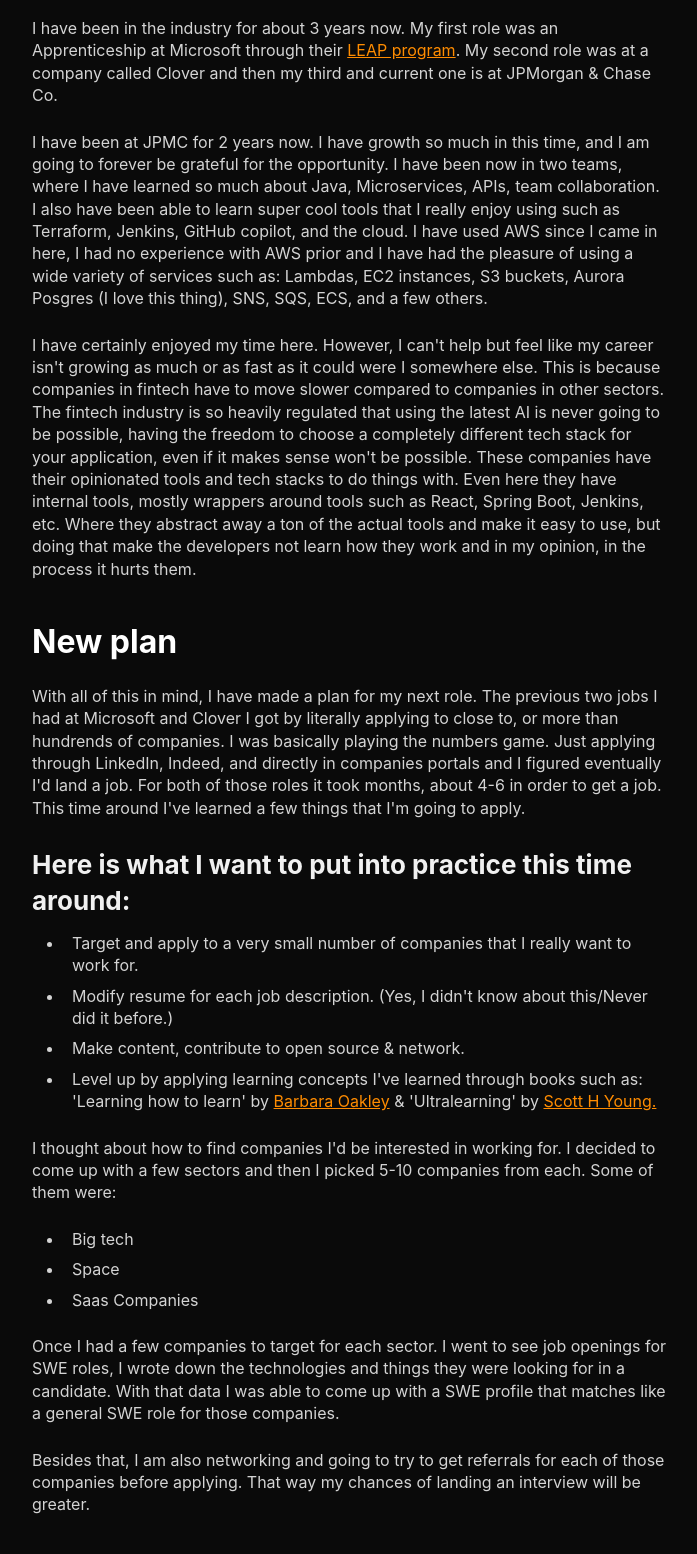
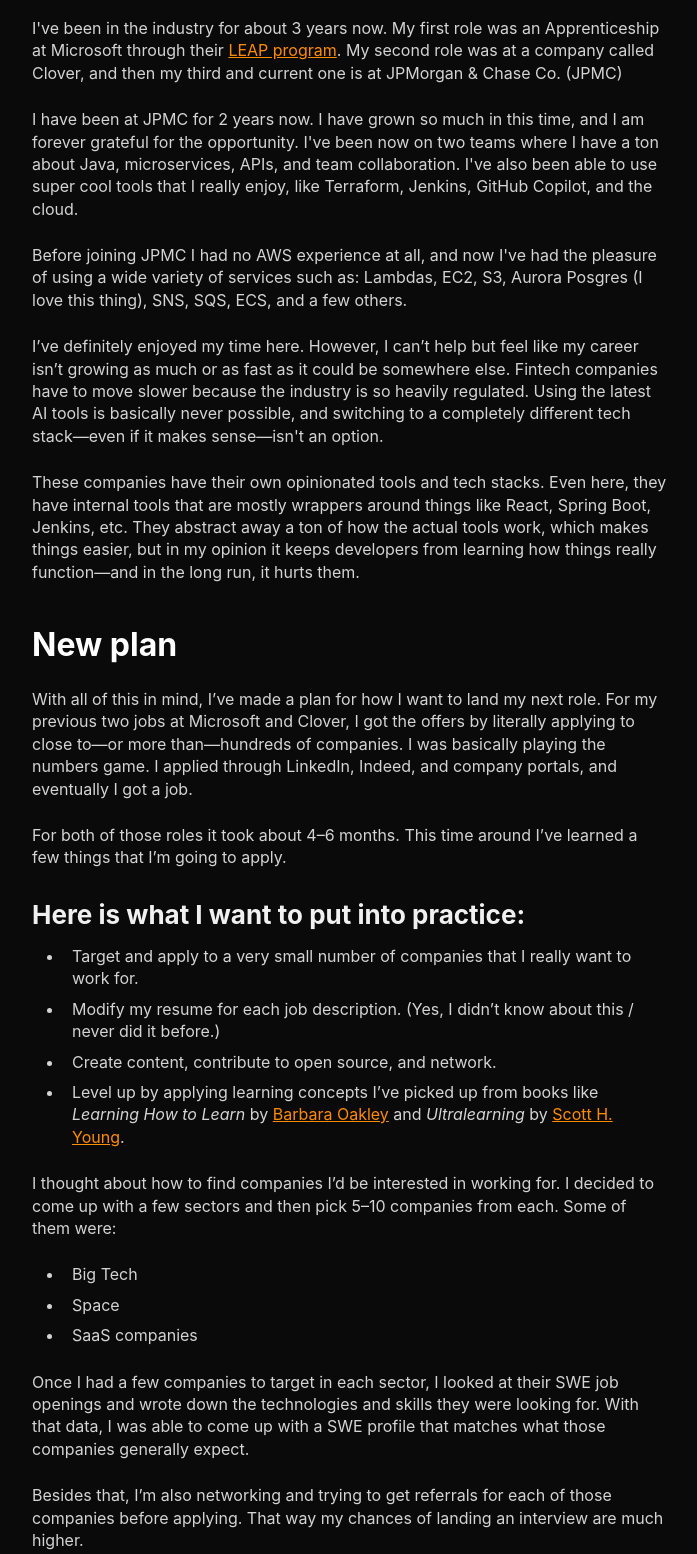
Before and after one commit to noelcodesxo/portfolio, an Eleventy site: page blogs/2-my-game-plan-for-landing-my-next-role.html in a window 1280 px wide. Shown: the part 400-1954 px from the top of the page, without its empty margins (290-987 px from the left). Built offline with nearby package versions, Linux system fonts and the light colour scheme; Eleventy itself is replaced by a stand-in of ours; files that its build step writes are made by us from their sources.

Commit message:
FIX: Updated latest blog. Fixed typos and sort

```diff
--- a/blogs/2-my-game-plan-for-landing-my-next-role.html
+++ b/blogs/2-my-game-plan-for-landing-my-next-role.html
@@ -5,43 +5,48 @@
 <div class="content">
 <h1>My game plan for landing my next role</h1>
 <h2>Background</h2>
-<p>I have been in the industry for about 3 years now. My first role was an Apprenticeship at Microsoft through their <a href="https://leap.microsoft.com/en-US/" target="_blank">LEAP program</a>.
-My second role was at a company called Clover and then my third and current one is at JPMorgan & Chase Co.</p>
+<p>I've been in the industry for about 3 years now. My first role was an Apprenticeship at Microsoft through their <a href="https://leap.microsoft.com/en-US/" target="_blank">LEAP program</a>.
+My second role was at a company called Clover, and then my third and current one is at JPMorgan & Chase Co. (JPMC)</p>
 
-<p>I have been at JPMC for 2 years now. I have growth so much in this time, and I am going to forever be grateful for the opportunity. I have been now in two teams, where I have learned so much about
-Java, Microservices, APIs, team collaboration. I also have been able to learn super cool tools that I really enjoy using such as Terraform, Jenkins, GitHub copilot, and the cloud. I have used AWS since I came in here,
-I had no experience with AWS prior and I have had the pleasure of using a wide variety of services such as: Lambdas, EC2 instances, S3 buckets, Aurora Posgres (I love this thing), SNS, SQS, ECS, and a few others.
+<p>I have been at JPMC for 2 years now. I have grown so much in this time, and I am forever grateful for the opportunity. I've been now on two teams where I have a ton about
+Java, microservices, APIs, and team collaboration. I've also been able to use super cool tools that I really enjoy, like Terraform, Jenkins, GitHub Copilot, and the cloud. </p>
+
+<p>
+Before joining JPMC I had no AWS experience at all, and now I've had the pleasure of using a wide variety of services such as: Lambdas, EC2, S3, Aurora Posgres (I love this thing), SNS, SQS, ECS, and a few others.
 </p>
 
-<p>I have certainly enjoyed my time here. However, I can't help but feel like my career isn't growing as much or as fast as it could were I somewhere else. This is because companies in fintech have to move slower
-    compared to companies in other sectors. The fintech industry is so heavily regulated that using the latest AI is never going to be possible, having the freedom to choose a completely different tech stack for your application,
-    even if it makes sense won't be possible. These companies have their opinionated tools and tech stacks to do things with. Even here they have internal tools, mostly wrappers around tools such as React, Spring Boot, Jenkins, etc.
-    Where they abstract away a ton of the actual tools and make it easy to use, but doing that make the developers not learn how they work and in my opinion, in the process it hurts them.
-</p>
+<p>I’ve definitely enjoyed my time here. However, I can’t help but feel like my career isn’t growing as much or as fast as it could be somewhere else. Fintech companies have to move
+slower because the industry is so heavily regulated. Using the latest AI tools is basically never possible, and switching to a completely different tech stack—even if it makes sense—isn't an option.</p>
+
+<p>These companies have their own opinionated tools and tech stacks. Even here, they have internal tools that are mostly wrappers around things like React, Spring Boot, Jenkins, etc.
+They abstract away a ton of how the actual tools work, which makes things easier, but in my opinion it keeps developers from learning how things really function—and in the long run, it hurts them.</p>
 
 <h2>New plan</h2>
-<p>With all of this in mind, I have made a plan for my next role. The previous two jobs I had at Microsoft and Clover I got by literally applying to close to, or more than hundrends of companies.
-    I was basically playing the numbers game. Just applying through LinkedIn, Indeed, and directly in companies portals and I figured eventually I'd land a job. For both of those roles it took months, about 4-6
-    in order to get a job. This time around I've learned a few things that I'm going to apply.
-</p>
-<h3>Here is what I want to put into practice this time around:</h3>
-    <ul>
-        <li>Target and apply to a very small number of companies that I really want to work for.</li>
-        <li>Modify resume for each job description. (Yes, I didn't know about this/Never did it before.)</li>
-        <li>Make content, contribute to open source & network.</li>
-        <li>Level up by applying learning concepts I've learned through books such as: 'Learning how to learn' by <a href="https://barbaraoakley.com/" target="_blank">Barbara Oakley</a> & 'Ultralearning' by <a href="https://www.scotthyoung.com/blog/ultralearning/" target="_blank">Scott H Young.</a></li>
-    </ul>
-</p>
-<p>I thought about how to find companies I'd be interested in working for. I decided to come up with a few sectors and then I picked 5-10 companies from each. Some of them were:<p>
+<p>With all of this in mind, I’ve made a plan for how I want to land my next role. For my previous two jobs at Microsoft and Clover, I got the offers by literally applying to close to—or more than—hundreds
+of companies. I was basically playing the numbers game. I applied through LinkedIn, Indeed, and company portals, and eventually I got a job.</p>
+
+<p>For both of those roles it took about 4–6 months. This time around I’ve learned a few things that I’m going to apply.</p>
+
+<h3>Here is what I want to put into practice:</h3>
 <ul>
-    <li>Big tech</li>
+    <li>Target and apply to a very small number of companies that I really want to work for.</li>
+    <li>Modify my resume for each job description. (Yes, I didn’t know about this / never did it before.)</li>
+    <li>Create content, contribute to open source, and network.</li>
+    <li>Level up by applying learning concepts I’ve picked up from books like <i>Learning How to Learn</i> by <a href="https://barbaraoakley.com/" target="_blank">Barbara Oakley</a> and <i>Ultralearning</i> by <a href="https://www.scotthyoung.com/blog/ultralearning/" target="_blank">Scott H. Young</a>.</li>
+</ul>
+
+<p>I thought about how to find companies I’d be interested in working for. I decided to come up with a few sectors and then pick 5–10 companies from each. Some of them were:</p>
+
+<ul>
+    <li>Big Tech</li>
     <li>Space</li>
-    <li>Saas Companies</li>
+    <li>SaaS companies</li>
 </ul>
-</p>
-<p>Once I had a few companies to target for each sector. I went to see job openings for SWE roles, I wrote down the technologies and things they were looking for in a candidate. With that data I was able to come up with a SWE profile that matches like a general SWE role for those companies.</p>
-<p>Besides that, I am also networking and going to try to get referrals for each of those companies before applying. That way my chances of landing an interview will be greater.</p>
+
+<p>Once I had a few companies to target in each sector, I looked at their SWE job openings and wrote down the technologies and skills they were looking for. With that data, I was able to come up with a SWE profile that matches what those companies generally expect.</p>
+
+<p>Besides that, I’m also networking and trying to get referrals for each of those companies before applying. That way my chances of landing an interview are much higher.</p>
+
 <h2>End</h2>
-<p>With all of this I'm hoping to land a new role within ~2 months. Please wish me luck.</p>
-<p>If you are looking for a role, let me know how you're planning to go about it, and I wish you the best.</p>
-</div>
+<p>With all of this, I’m hoping to land a new role within ~2 months. Please wish me luck.</p>
+<p>If you’re looking for a role, let me know how you’re going about it—and I wish you the best.</p>
```
